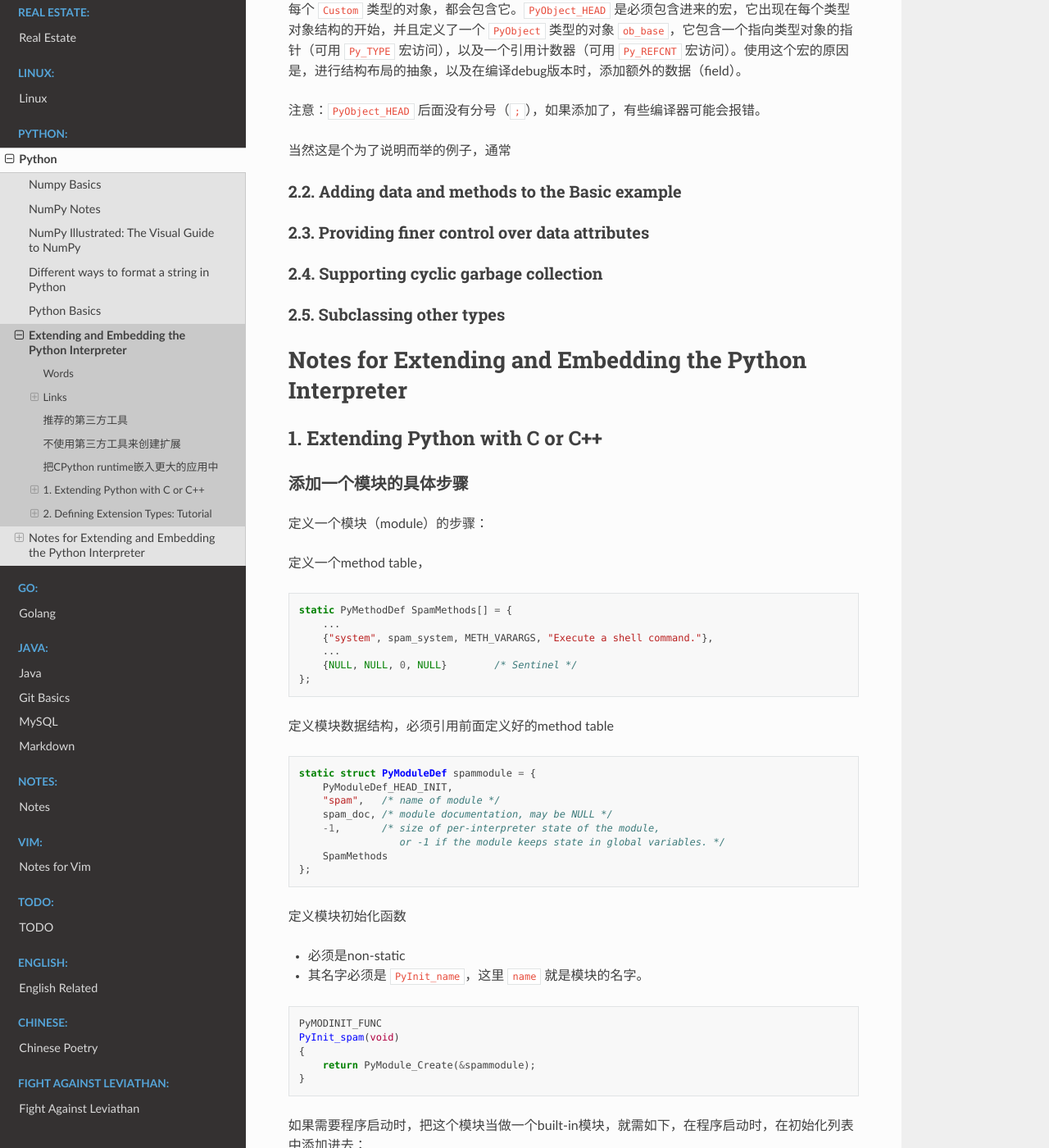
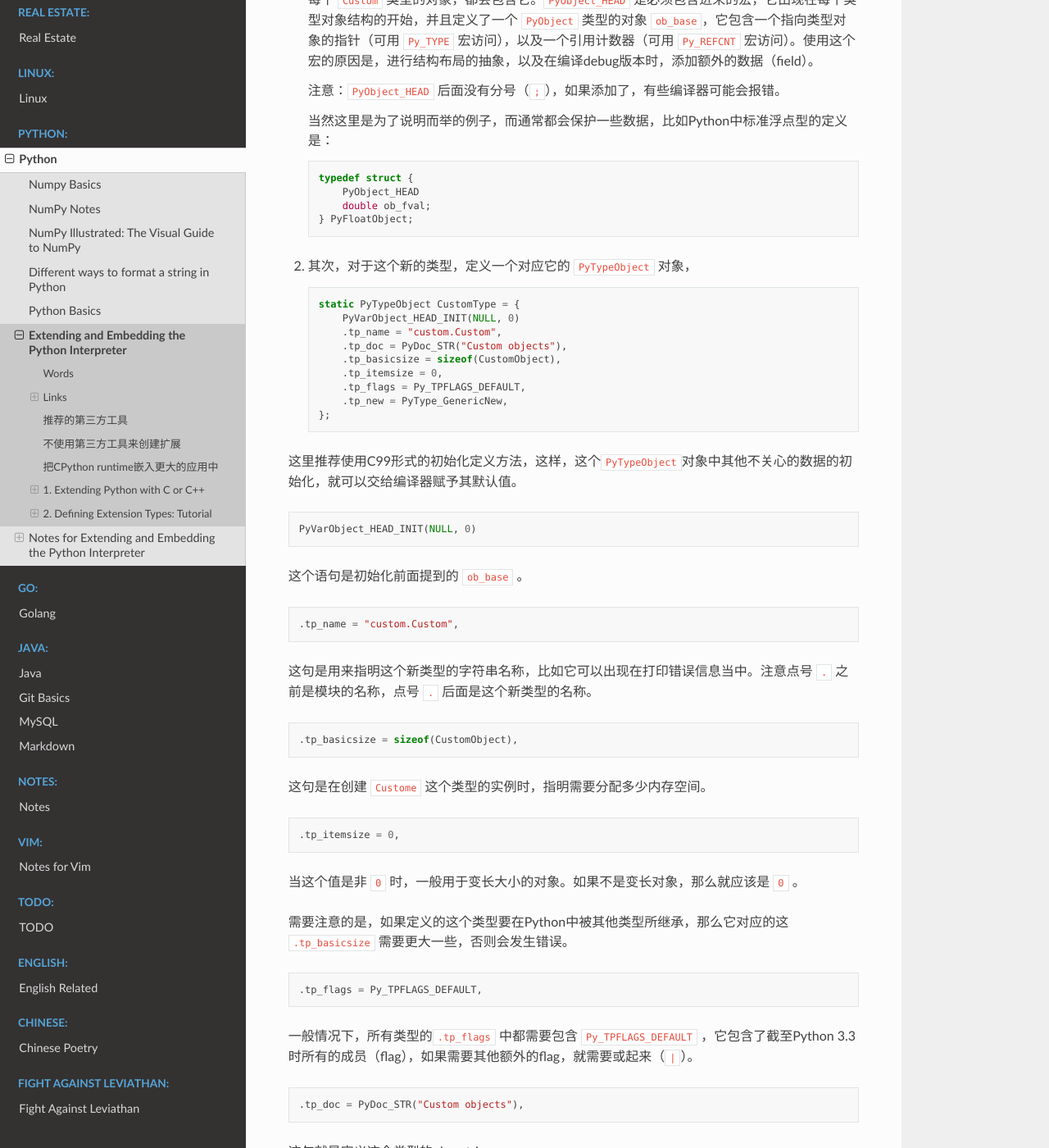
Before and after one commit to Pyrad/pyradnotes, a Sphinx documentation site: the page built from source/Python/ExtendingAndEmbeddingThePythonInterpreter.md, in a window 1280 px wide and 1400 px high, scrolled down 28391 px. Shown: the whole window at 82% size. Built offline with Sphinx 7.4.7 and the Read the Docs theme 2.0.0, drawn with Linux system fonts in a browser that asks for light colours; pages that are not in the unit, such as notebooks, are missing from menus; a script that is not in the unit is left out; some of the changed text lies outside the part shown.

Commit message:
Python EEPI Finished section 2.1

````diff
--- a/source/Python/ExtendingAndEmbeddingThePythonInterpreter.md
+++ b/source/Python/ExtendingAndEmbeddingThePythonInterpreter.md
@@ -1045,19 +1045,127 @@ PyInit_custom(void)
 - 如何初始化 `custom` 这个模块：定义 `custommodule` 结构，并使用 `PyInit_custom` 函数。
 
 
-首先定义了 `CustomObject` 类型，
+1. 首先定义了 `CustomObject` 类型，
+
+   ```cpp
+   typedef struct {
+       PyObject_HEAD
+   } CustomObject;
+   ```
+
+   每个 `Custom` 类型的对象，都会包含它。`PyObject_HEAD` 是必须包含进来的宏，它出现在每个类型对象结构的开始，并且定义了一个 `PyObject` 类型的对象 `ob_base`，它包含一个指向类型对象的指针（可用 `Py_TYPE` 宏访问），以及一个引用计数器（可用 `Py_REFCNT` 宏访问）。使用这个宏的原因是，进行结构布局的抽象，以及在编译debug版本时，添加额外的数据（field）。
+
+   注意：`PyObject_HEAD` 后面没有分号（`;`），如果添加了，有些编译器可能会报错。
+
+   当然这里是为了说明而举的例子，而通常都会保护一些数据，比如Python中标准浮点型的定义是：
+
+   ```cpp
+   typedef struct {
+       PyObject_HEAD
+       double ob_fval;
+   } PyFloatObject;
+   ```
+
+2. 其次，对于这个新的类型，定义一个对应它的 `PyTypeObject` 对象，
+
+   ```cpp
+   static PyTypeObject CustomType = {
+       PyVarObject_HEAD_INIT(NULL, 0)
+       .tp_name = "custom.Custom",
+       .tp_doc = PyDoc_STR("Custom objects"),
+       .tp_basicsize = sizeof(CustomObject),
+       .tp_itemsize = 0,
+       .tp_flags = Py_TPFLAGS_DEFAULT,
+       .tp_new = PyType_GenericNew,
+   };
+   ```
+
+这里推荐使用C99形式的初始化定义方法，这样，这个`PyTypeObject`对象中其他不关心的数据的初始化，就可以交给编译器赋予其默认值。
 
 ```cpp
-typedef struct {
-    PyObject_HEAD
-} CustomObject;
+PyVarObject_HEAD_INIT(NULL, 0)
 ```
 
-每个 `Custom` 类型的对象，都会包含它。`PyObject_HEAD` 是必须包含进来的宏，它出现在每个类型对象结构的开始，并且定义了一个 `PyObject` 类型的对象 `ob_base`，它包含一个指向类型对象的指针（可用 `Py_TYPE` 宏访问），以及一个引用计数器（可用 `Py_REFCNT` 宏访问）。使用这个宏的原因是，进行结构布局的抽象，以及在编译debug版本时，添加额外的数据（field）。
+这个语句是初始化前面提到的 `ob_base` 。
 
-注意：`PyObject_HEAD` 后面没有分号（`;`），如果添加了，有些编译器可能会报错。
+```cpp
+.tp_name = "custom.Custom",
+```
 
-当然这是个为了说明而举的例子，通常
+这句是用来指明这个新类型的字符串名称，比如它可以出现在打印错误信息当中。注意点号 `.` 之前是模块的名称，点号 `.` 后面是这个新类型的名称。
+
+```cpp
+.tp_basicsize = sizeof(CustomObject),
+```
+
+这句是在创建 `Custome` 这个类型的实例时，指明需要分配多少内存空间。
+
+```cpp
+.tp_itemsize = 0,
+```
+
+当这个值是非 `0` 时，一般用于变长大小的对象。如果不是变长对象，那么就应该是 `0` 。
+
+需要注意的是，如果定义的这个类型要在Python中被其他类型所继承，那么它对应的这 `.tp_basicsize` 需要更大一些，否则会发生错误。
+
+```cpp
+.tp_flags = Py_TPFLAGS_DEFAULT,
+```
+
+一般情况下，所有类型的`.tp_flags` 中都需要包含 `Py_TPFLAGS_DEFAULT` ，它包含了截至Python 3.3时所有的成员（flag），如果需要其他额外的flag，就需要或起来（`|`）。
+
+```cpp
+.tp_doc = PyDoc_STR("Custom objects"),
+```
+
+这句就是定义这个类型的 doc string。
+
+```cpp
+.tp_new = PyType_GenericNew,
+```
+
+这句指明了Python类型的 `__new__` 方法，而且它必须被显式地指明。这里使用了默认的API函数 `PyType_GenericNew`。
+
+```cpp
+if (PyType_Ready(&CustomType) < 0)
+    return;
+```
+
+这句用来初始化 `Custom` 这个新类型，赋予一些成员默认的值，包括把 `ob_type` 赋值为 `NULL` 。
+
+```cpp
+Py_INCREF(&CustomType);
+if (PyModule_AddObject(m, "Custom", (PyObject *) &CustomType) < 0) {
+    Py_DECREF(&CustomType);
+    Py_DECREF(m);
+    return NULL;
+}
+```
+
+这句是把 `Custom` 这个类型加入到模块字典中去（module dictionary），这样，就可以使用类似如下语句创建 `Custom` 类型的对象了，
+
+```python
+import custom
+mycustom = custom.Custom()
+```
+
+差不多需要的就这些了，把上面这些代码放到一个 `custom.c` 的文件中，然后创建一个 `setup.py` 的文件，内容如下，
+
+```python
+from distutils.core import setup, Extension
+setup(name="custom", version="1.0",
+      ext_modules=[Extension("custom", ["custom.c"])])
+```
+
+然后编译，
+
+```shell
+python setup.py build
+```
+
+这样在一个子目录中，会生成一个 `custom.so` 的动态库，在那个子目录中启动Python，就可以使用 `import custom`，然后创建 `Custom` 的对象了。
+
+注意，这里为了举例说明，使用了较陈旧的 `distutils` 来编译Python的C扩展，实际当中，应该使用新的 `setuptools` 库，参考网页查看说明：[Packaging Python Projects](https://packaging.python.org/en/latest/tutorials/packaging-projects/)
 
 
 
````
